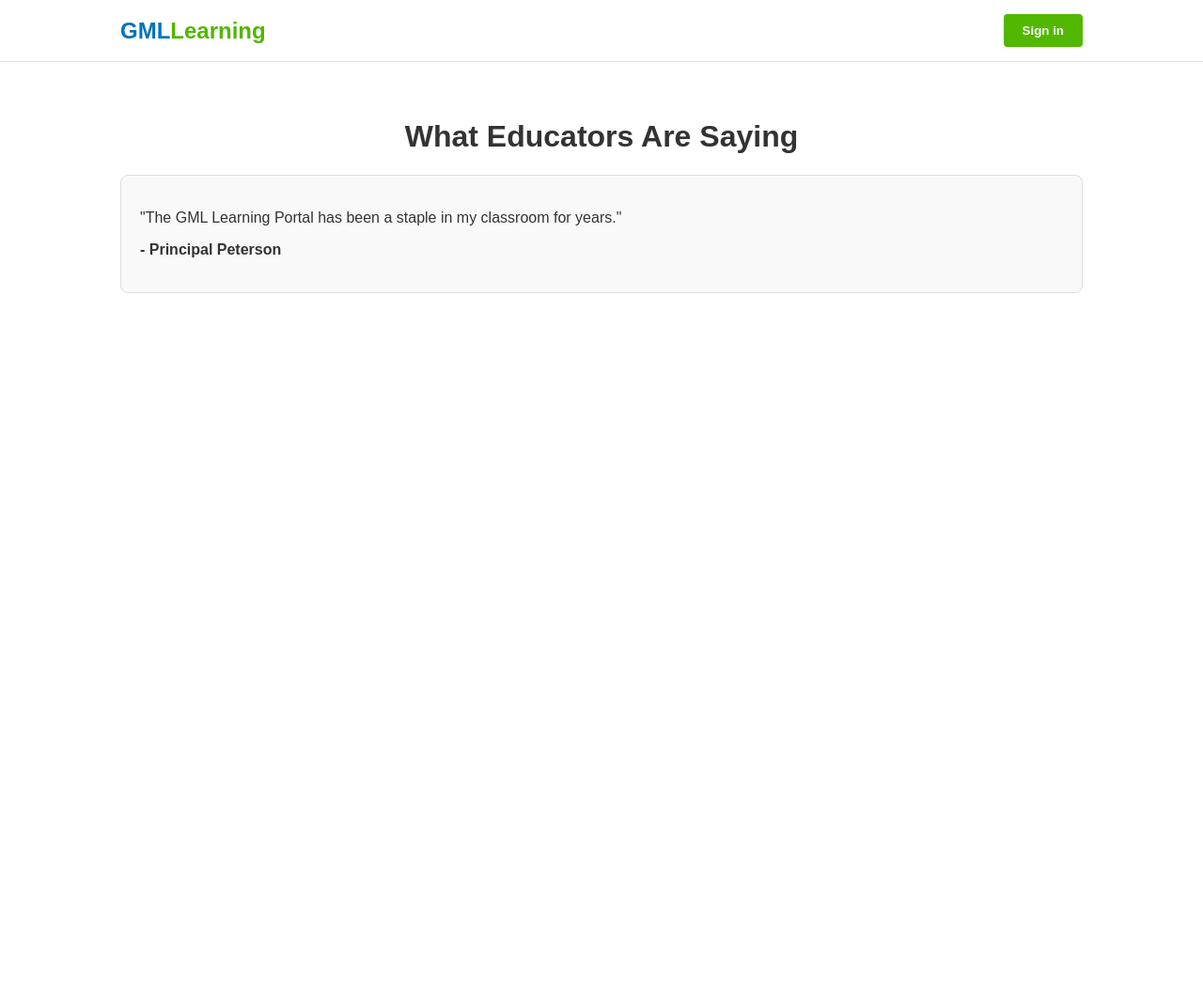
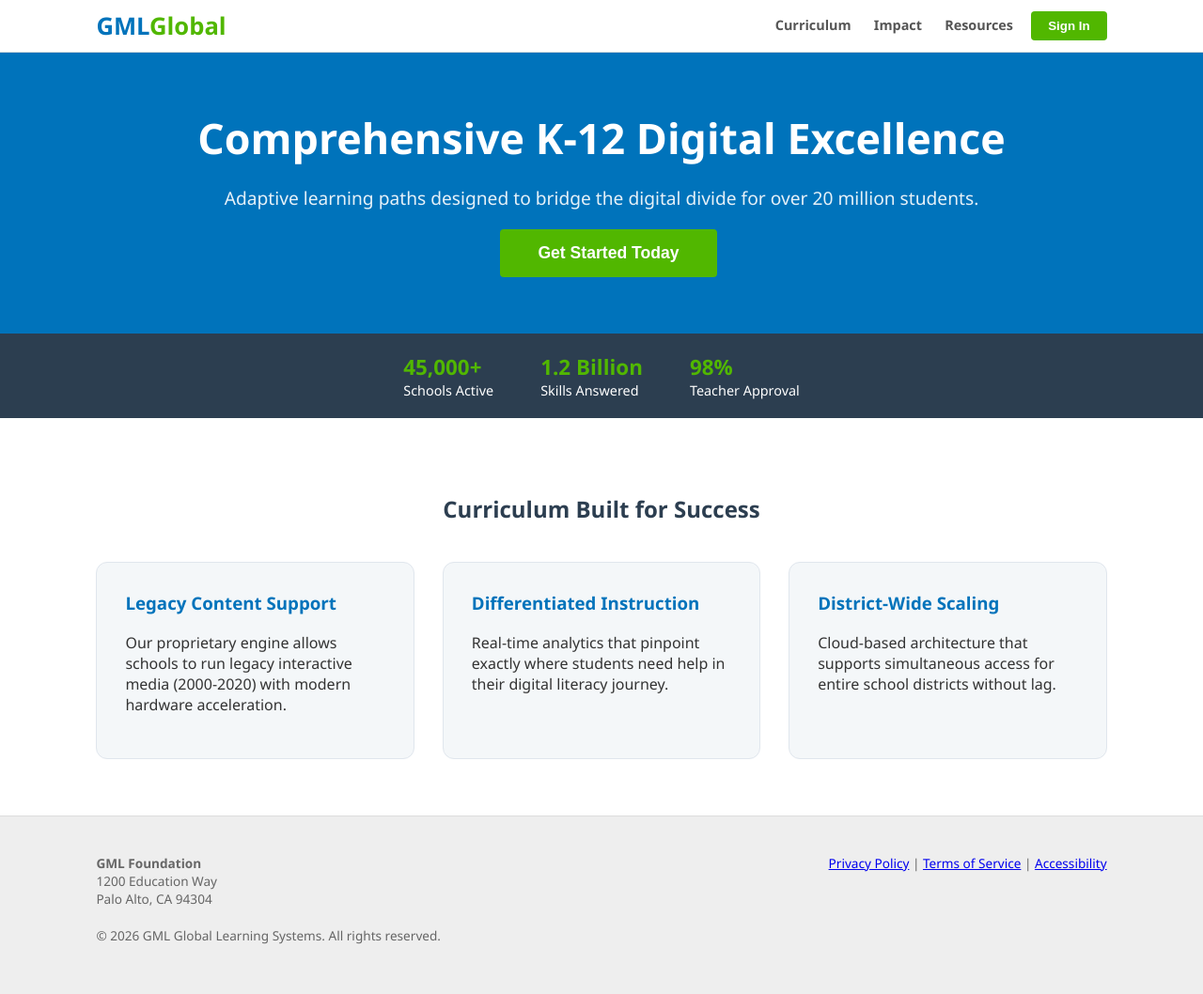
Before and after one commit to cheesburger13/improved-waffle, a plain HTML site: page index.html in a window 1280 px wide. Shown: the whole page at 94% size. Before the commit the page ends 800 px from the top, so only its background shows below. Drawn offline with Linux system fonts and the light colour scheme.

Commit message:
layout test

```diff
--- a/index.html
+++ b/index.html
@@ -3,104 +3,160 @@
 <head>
     <meta charset="UTF-8">
     <meta name="viewport" content="width=device-width, initial-scale=1.0">
-    <title>Testimonials | GML Learning Portal</title>
+    <title>GML Global | Digital Literacy & Math Readiness</title>
     <script src="FlashPlayer/ruffle.js"></script>
     <style>
-        /* Force display and colors */
         :root {
             --ixl-green: #51B700;
             --ixl-blue: #0073BB;
-            --ixl-bg: #F9F9F9;
+            --ixl-dark: #2c3e50;
+            --ixl-light: #f4f7f9;
         }
 
-        body, html {
-            margin: 0;
-            padding: 0;
-            width: 100%;
-            height: 100%;
-            background-color: white !important;
-            color: #333;
-            font-family: Arial, sans-serif;
-        }
+        body, html { margin: 0; padding: 0; font-family: 'Segoe UI', Tahoma, sans-serif; color: #333; background: white; scroll-behavior: smooth; }
 
-        header {
-            background: white;
-            border-bottom: 1px solid #e0e0e0;
-            padding: 15px 10%;
-            display: flex;
-            justify-content: space-between;
-            align-items: center;
-        }
+        /* Navigation */
+        header { background: white; border-bottom: 1px solid #ddd; padding: 10px 8%; display: flex; align-items: center; justify-content: space-between; position: sticky; top: 0; z-index: 1000; }
+        .logo { font-size: 1.6rem; font-weight: 800; color: var(--ixl-blue); text-decoration: none; }
+        .logo span { color: var(--ixl-green); }
+        nav a { margin-left: 20px; text-decoration: none; color: #555; font-weight: 600; font-size: 0.9rem; }
+        .nav-btn { background: var(--ixl-green); color: white; padding: 8px 18px; border-radius: 4px; border: none; cursor: pointer; font-weight: bold; margin-left: 15px; }
 
-        .logo { font-size: 24px; font-weight: bold; color: var(--ixl-blue); }
-        .logo span { color: var(--ixl-green); }
+        /* Hero Section */
+        .hero { background: var(--ixl-blue); color: white; padding: 60px 8%; text-align: center; }
+        .hero h1 { font-size: 2.8rem; margin: 0; }
+        .hero p { font-size: 1.2rem; opacity: 0.9; margin: 20px 0; }
 
-        .btn-green {
-            background: var(--ixl-green);
-            color: white;
-            padding: 10px 20px;
-            border: none;
-            border-radius: 4px;
-            font-weight: bold;
-            cursor: pointer;
-        }
+        /* Stats Bar */
+        .stats-bar { background: var(--ixl-dark); color: white; padding: 20px 0; display: flex; justify-content: center; gap: 50px; font-size: 0.9rem; }
+        .stat-item b { display: block; font-size: 1.4rem; color: var(--ixl-green); }
 
-        #about-content { padding: 40px 10%; display: block; }
+        /* Content Sections */
+        .section { padding: 60px 8%; max-width: 1100px; margin: 0 auto; }
+        .grid { display: grid; grid-template-columns: repeat(auto-fit, minmax(280px, 1fr)); gap: 30px; margin-top: 40px; }
+        .card { background: var(--ixl-light); padding: 30px; border-radius: 12px; border: 1px solid #e0e6ed; }
+        .card h3 { color: var(--ixl-blue); margin-top: 0; }
 
-        .card {
-            background: var(--ixl-bg);
-            padding: 20px;
-            border-radius: 8px;
-            border: 1px solid #ddd;
-            margin-bottom: 20px;
-        }
+        /* Login Screen */
+        #login-view { display: none; min-height: 90vh; background: var(--ixl-light); align-items: center; justify-content: center; padding: 20px; }
+        .login-box { background: white; padding: 40px; border-radius: 8px; box-shadow: 0 10px 25px rgba(0,0,0,0.05); width: 100%; max-width: 400px; text-align: center; }
+        .login-box input, .login-box select { width: 100%; padding: 12px; margin: 10px 0; border: 1px solid #ccc; border-radius: 4px; box-sizing: border-box; }
+        .social-login { display: flex; gap: 10px; margin-top: 20px; }
+        .social-btn { flex: 1; padding: 10px; border: 1px solid #ddd; border-radius: 4px; background: white; cursor: pointer; font-size: 0.8rem; display: flex; align-items: center; justify-content: center; gap: 5px; }
 
-        /* Hidden Sections */
-        #login-section, #flash-section { display: none; }
+        /* Footer */
+        footer { background: #eee; padding: 40px 8%; font-size: 0.85rem; color: #666; border-top: 1px solid #ddd; }
+        .footer-grid { display: flex; justify-content: space-between; flex-wrap: wrap; gap: 20px; }
 
+        /* Flash Layer */
+        #game-view { display: none; position: fixed; inset: 0; background: #000; z-index: 10000; }
+        #drop-zone { height: 100%; border: 6px dashed #222; display: flex; flex-direction: column; align-items: center; justify-content: center; color: #444; }
     </style>
 </head>
 <body>
 
     <header>
-        <div class="logo">GML<span>Learning</span></div>
-        <button class="btn-green" onclick="showLogin()">Sign in</button>
+        <a href="#" class="logo" onclick="location.reload()">GML<span>Global</span></a>
+        <nav>
+            <a href="#curriculum">Curriculum</a>
+            <a href="#impact">Impact</a>
+            <a href="#">Resources</a>
+            <button class="nav-btn" onclick="showLogin()">Sign In</button>
+        </nav>
     </header>
 
-    <div id="about-content">
-        <h1 style="text-align:center;">What Educators Are Saying</h1>
-        <div class="card">
-            <p>"The GML Learning Portal has been a staple in my classroom for years."</p>
-            <p><strong>- Principal Peterson</strong></p>
+    <main id="home-view">
+        <section class="hero">
+            <h1>Comprehensive K-12 Digital Excellence</h1>
+            <p>Adaptive learning paths designed to bridge the digital divide for over 20 million students.</p>
+            <button class="nav-btn" style="padding: 15px 40px; font-size: 1.1rem;" onclick="showLogin()">Get Started Today</button>
+        </section>
+
+        <div class="stats-bar">
+            <div class="stat-item"><b>45,000+</b> Schools Active</div>
+            <div class="stat-item"><b>1.2 Billion</b> Skills Answered</div>
+            <div class="stat-item"><b>98%</b> Teacher Approval</div>
         </div>
-    </div>
 
-    <div id="login-section" style="height: 80vh; display: none; align-items: center; justify-content: center;">
-        <div style="border: 1px solid #ccc; padding: 30px; border-radius: 5px; background: white; text-align: center;">
-            <h2 style="color: var(--ixl-blue);">Sign in</h2>
-            <input type="text" id="secret-field" placeholder="Username" onclick="checkSecret()" readonly style="padding: 10px; width: 200px;">
+        <section class="section" id="curriculum">
+            <h2 style="text-align:center; color: var(--ixl-dark);">Curriculum Built for Success</h2>
+            <div class="grid">
+                <div class="card">
+                    <h3>Legacy Content Support</h3>
+                    <p>Our proprietary engine allows schools to run legacy interactive media (2000-2020) with modern hardware acceleration.</p>
+                </div>
+                <div class="card">
+                    <h3>Differentiated Instruction</h3>
+                    <p>Real-time analytics that pinpoint exactly where students need help in their digital literacy journey.</p>
+                </div>
+                <div class="card">
+                    <h3>District-Wide Scaling</h3>
+                    <p>Cloud-based architecture that supports simultaneous access for entire school districts without lag.</p>
+                </div>
+            </div>
+        </section>
+
+        <footer>
+            <div class="footer-grid">
+                <div>
+                    <b>GML Foundation</b><br>
+                    1200 Education Way<br>
+                    Palo Alto, CA 94304
+                </div>
+                <div>
+                    <a href="#">Privacy Policy</a> | <a href="#">Terms of Service</a> | <a href="#">Accessibility</a>
+                </div>
+            </div>
+            <p style="margin-top:20px;">&copy; 2026 GML Global Learning Systems. All rights reserved.</p>
+        </footer>
+    </main>
+
+    <section id="login-view">
+        <div class="login-box">
+            <h2 style="color: var(--ixl-blue); margin-bottom: 5px;">Sign In</h2>
+            <p style="font-size: 0.85rem; color: #888; margin-bottom: 25px;">Enter your school credentials to continue.</p>
+
+            <select><option>Select Your School District</option><option>Springfield Unified</option><option>Lincoln Public Schools</option></select>
+
+            <input type="text" id="sec-input" placeholder="Username" readonly onclick="handleSecret()" style="cursor: pointer;">
+
+            <input type="password" placeholder="Password" disabled>
+
+            <button class="nav-btn" style="width:100%; margin: 10px 0; padding: 14px;" onclick="alert('Verification server timeout. Please contact your IT administrator.')">Sign In</button>
+
+            <div style="margin: 15px 0; font-size: 0.8rem; color: #aaa;">OR SIGN IN WITH</div>
+
+            <div class="social-login">
+                <button class="social-btn">Google</button>
+                <button class="social-btn">Clever</button>
+                <button class="social-btn">ClassLink</button>
+            </div>
+
+            <p style="margin-top: 25px; font-size: 0.8rem;"><a href="#" style="color: var(--ixl-blue);">Forgot username or password?</a></p>
         </div>
-    </div>
+    </section>
 
-    <div id="flash-section" style="display:none; position: fixed; top:0; left:0; width:100%; height:100%; background:black; z-index:9999;">
-        <div id="drop-target" style="height:100%; color: #444; display:flex; align-items:center; justify-content:center; border: 5px dashed #222;">
-            <h2>Drop Module (.swf)</h2>
+    <div id="game-view">
+        <div id="drop-zone">
+            <h1>MODULE INITIALIZED</h1>
+            <p>Ready to load local asset package (.swf)</p>
         </div>
-        <div id="ruffle-container"></div>
+        <div id="ruffle-box" style="width:100%; height:100%;"></div>
     </div>
 
     <script>
-        let clicks = 0;
+        let counter = 0;
 
         function showLogin() {
-            document.getElementById('about-content').style.display = 'none';
-            document.getElementById('login-section').style.display = 'flex';
+            document.getElementById('home-view').style.display = 'none';
+            document.getElementById('login-view').style.display = 'flex';
+            window.scrollTo(0,0);
         }
 
-        function checkSecret() {
-            clicks++;
-            if (clicks >= 5) {
-                document.getElementById('flash-section').style.display = 'block';
+        function handleSecret() {
+            counter++;
+            if (counter >= 5) {
+                document.getElementById('game-view').style.display = 'block';
             }
         }
 
@@ -108,16 +164,16 @@
             if (e.key === "Escape") location.reload();
         });
 
-        // Drag and Drop Logic
+        // Drag & Drop
         window.addEventListener('dragover', (e) => e.preventDefault());
         window.addEventListener('drop', (e) => {
             e.preventDefault();
             const file = e.dataTransfer.files[0];
-            if (file && file.name.endsWith('.swf')) {
-                document.getElementById('drop-target').style.display = 'none';
+            if (file && file.name.toLowerCase().endsWith('.swf')) {
+                document.getElementById('drop-zone').style.display = 'none';
                 const ruffle = window.RufflePlayer.newest();
                 const player = ruffle.createPlayer();
-                document.getElementById('ruffle-container').appendChild(player);
+                document.getElementById('ruffle-box').appendChild(player);
                 player.load({ url: URL.createObjectURL(file), autoplay: "on" });
             }
         });
```
